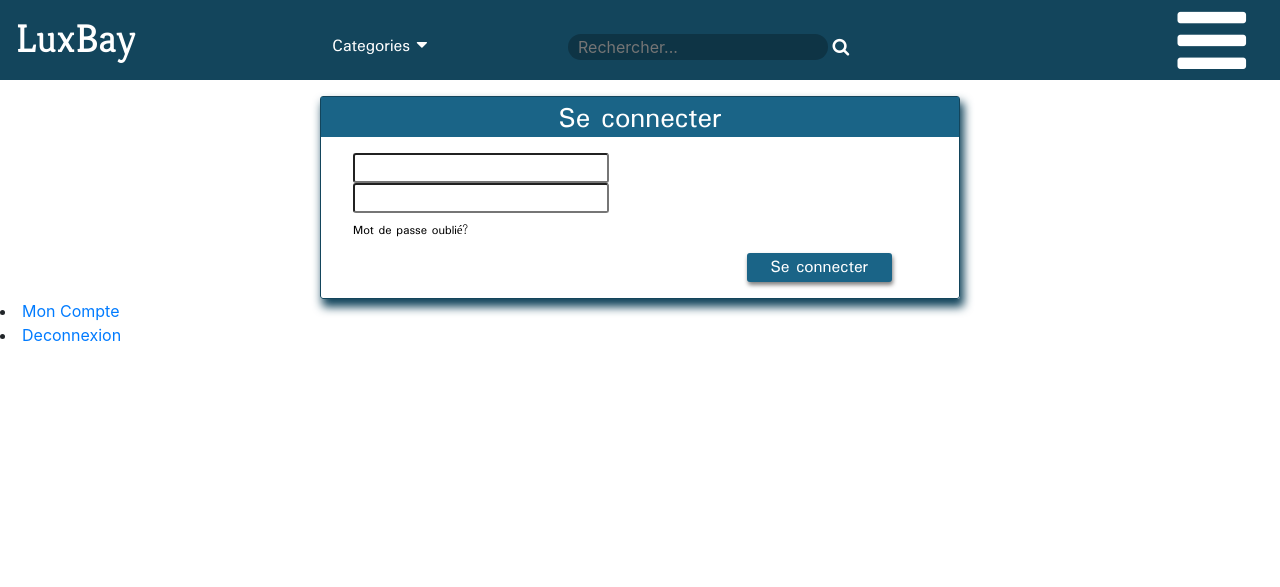
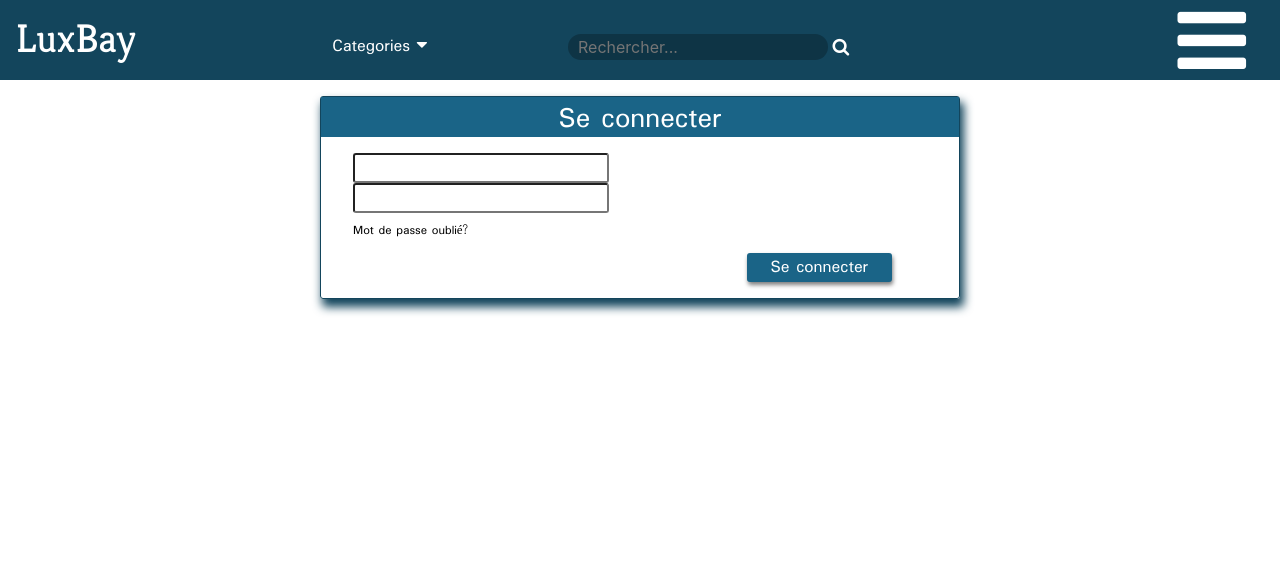
Before and after one commit to PtitePixel/projet-manhattan, a PHP site: template templates/login.html.twig in a window 1280 px wide. Shown: the top 587 px of the page. Run offline with PHP 8.4, Linux system fonts and the light colour scheme; the template is opened without the code that fills it, so the values that code supplies are empty; some libraries are stand-ins or nearby versions.

Commit message:
Fixed inability to access login, removed redundant code in Header.

```diff
--- a/templates/header.html.twig
+++ b/templates/header.html.twig
@@ -21,8 +21,6 @@
         {# If session only display #}
          <li> <a href="{{ path("account") }}"> Mon Compte </a> </li>
          <li> <a href="{{ path("logout") }}"> Deconnexion</a> </li>
-
       </ul>
       <i class="fa fa-bars fa-5x" onclick="openNav();" aria-hidden="true"></i>
-
 </div>
--- a/templates/login.html.twig
+++ b/templates/login.html.twig
@@ -19,37 +19,12 @@
          <a id="xlink" href="javascript:void(0)" class="closebtn" onclick="closeNav();">x</a>
          <li id="lipadding"> <a href="{{ path("signin") }}"> Inscription </a> </li>
          <li> <a href="{{ path("login") }}"> Connexion </a> </li>
-
          <li> <a href="{{ path("account") }}"> Mon Compte </a> </li>
          <li> <a href="{{ path("logout") }}"> Deconnexion</a> </li>
      </div>
 
 
-
-
-
-
-<div id="sidenav">
-    <ul>
-        <a href="javascript:void(0)" class="closebtn" onclick="closeNav();">x</a>
-        <a href=""><li>A</li></a>
-        <a href=""><li>B</li></a>
-        <a href=""><li>C</li></a>
-    </ul>
-</div>
-
-<div id="testdiv" onclick="openNav();">
-</div>
-
-         <li> <a href="{{ path("user") }}"> Mon Compte </a> </li>
-         <li> <a href="{{ path("logout") }}"> Deconnexion</a> </li>
- </div>
-
-
-
 <script type="text/javascript" src="../js/jquery-3.2.1.min.js"></script>
-
-
 <script>
 function openNav() {
     document.getElementById("sidenav").style.width = "250px";
```
Lines whose indentation alone changed are shown as unchanged.
